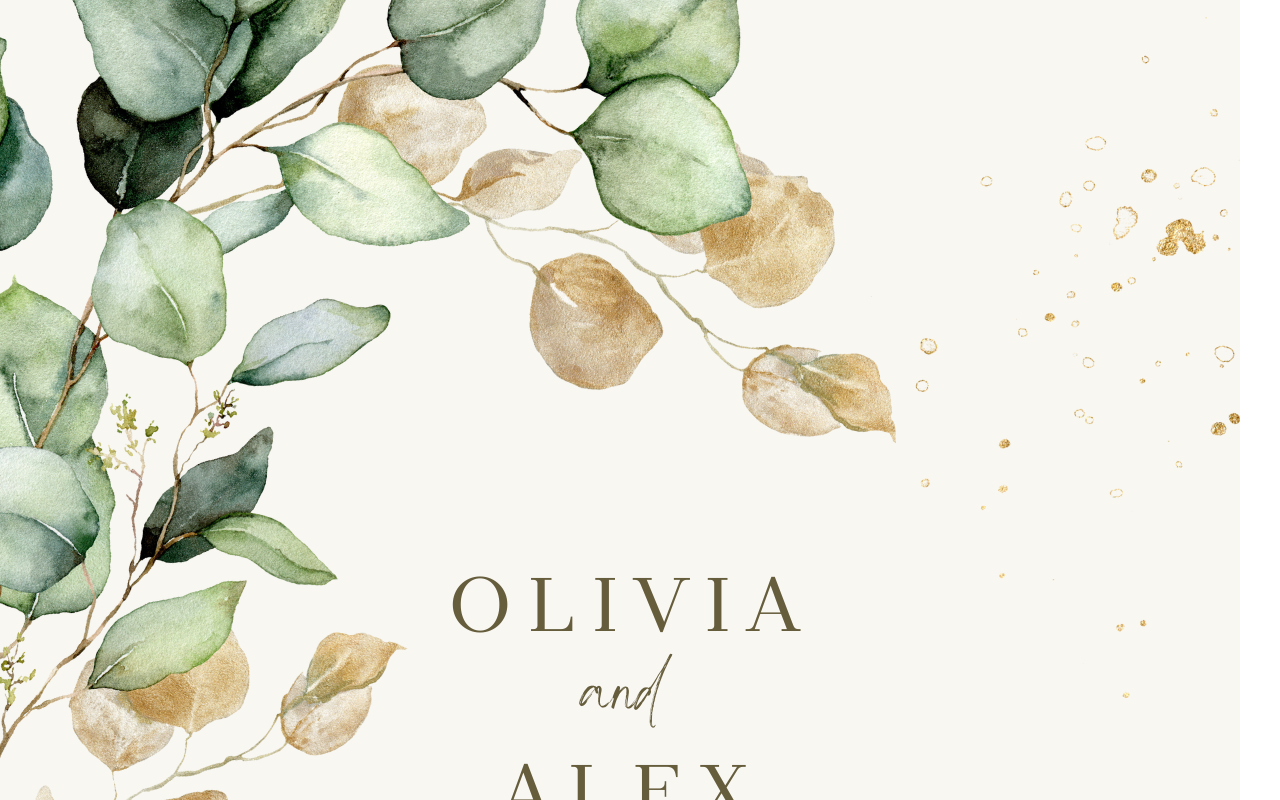
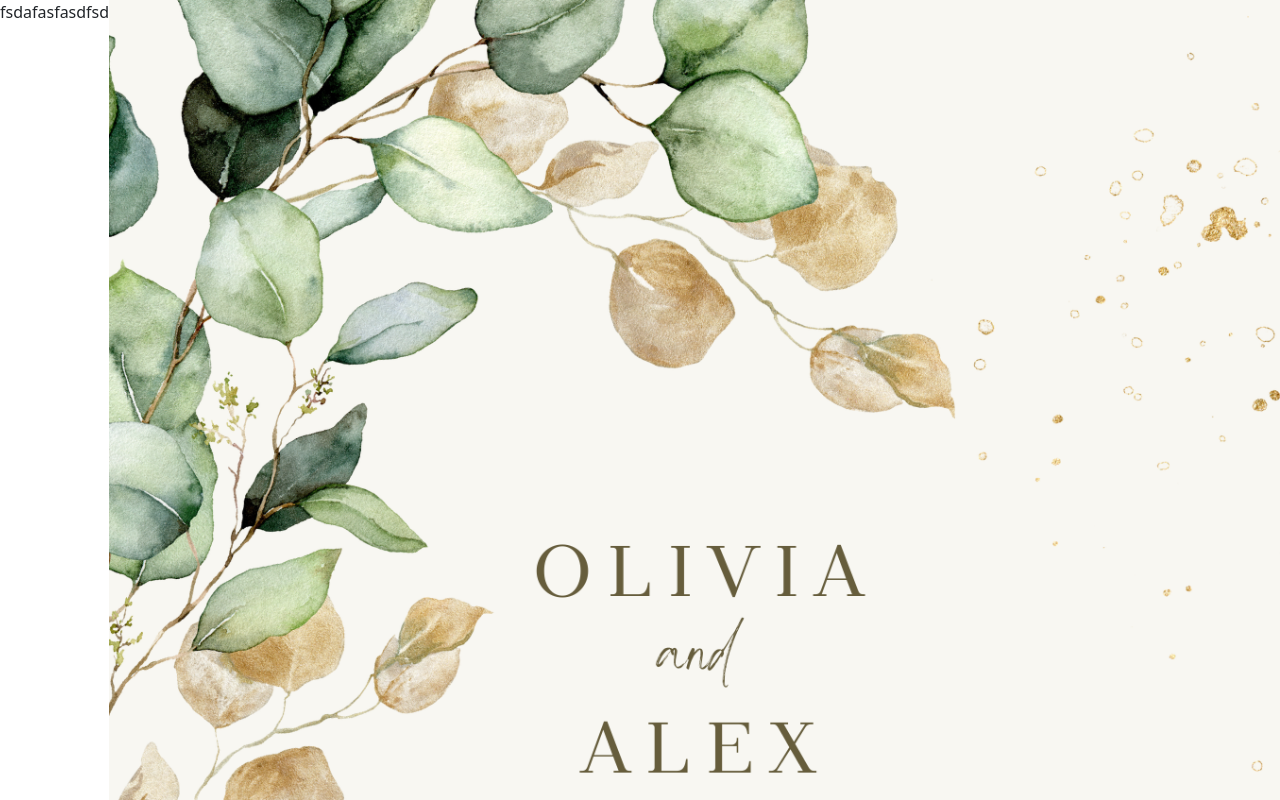
Before and after one commit to Dami2018/lpd, a plain HTML site: page index.html in a window 1280 px wide. Shown: the top 800 px of the page. Drawn offline with nearby package versions, Linux system fonts and the light colour scheme.

Commit message:
Update index.html

```diff
--- a/index.html
+++ b/index.html
@@ -33,7 +33,7 @@
 
 <div class="container-fluid">
 <div class="row">
-
+fsdafasfasdfsd
   <div class="col">
       <img class="img-fluid" src="aaa.png" alt="">
   </div>
```
